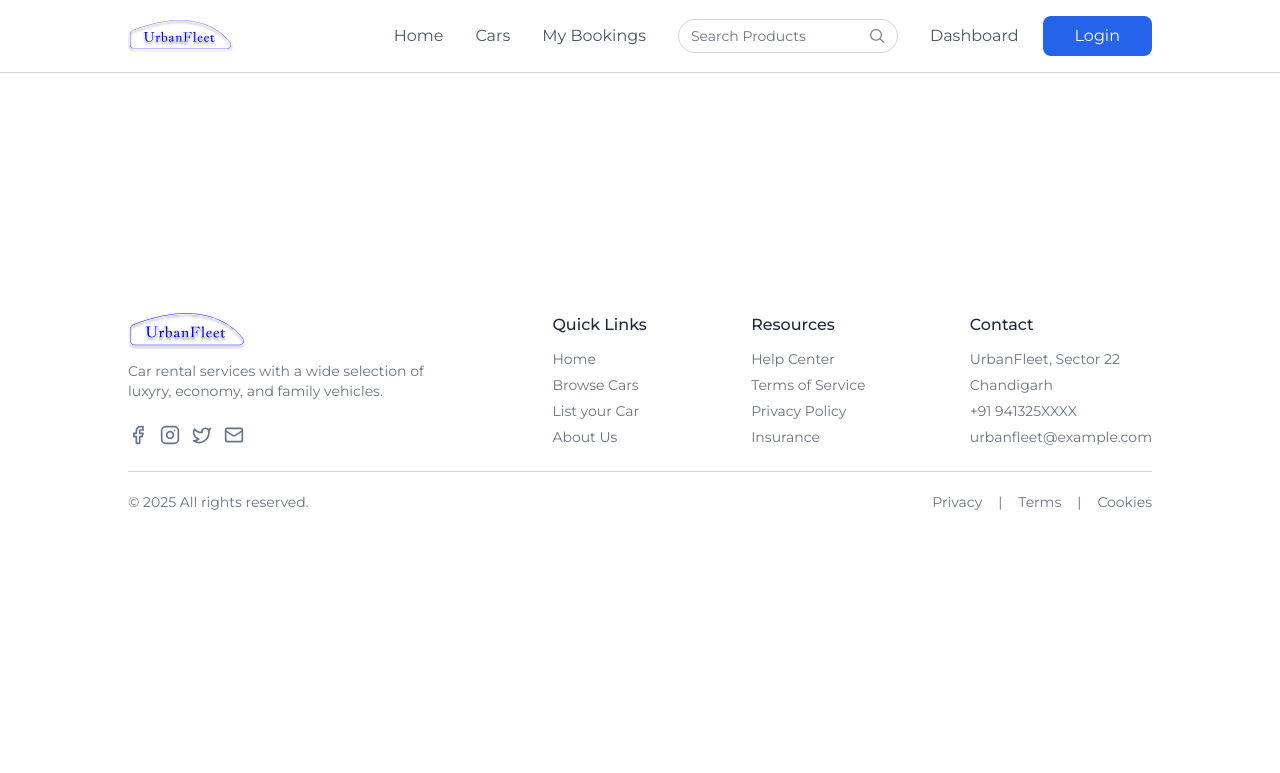
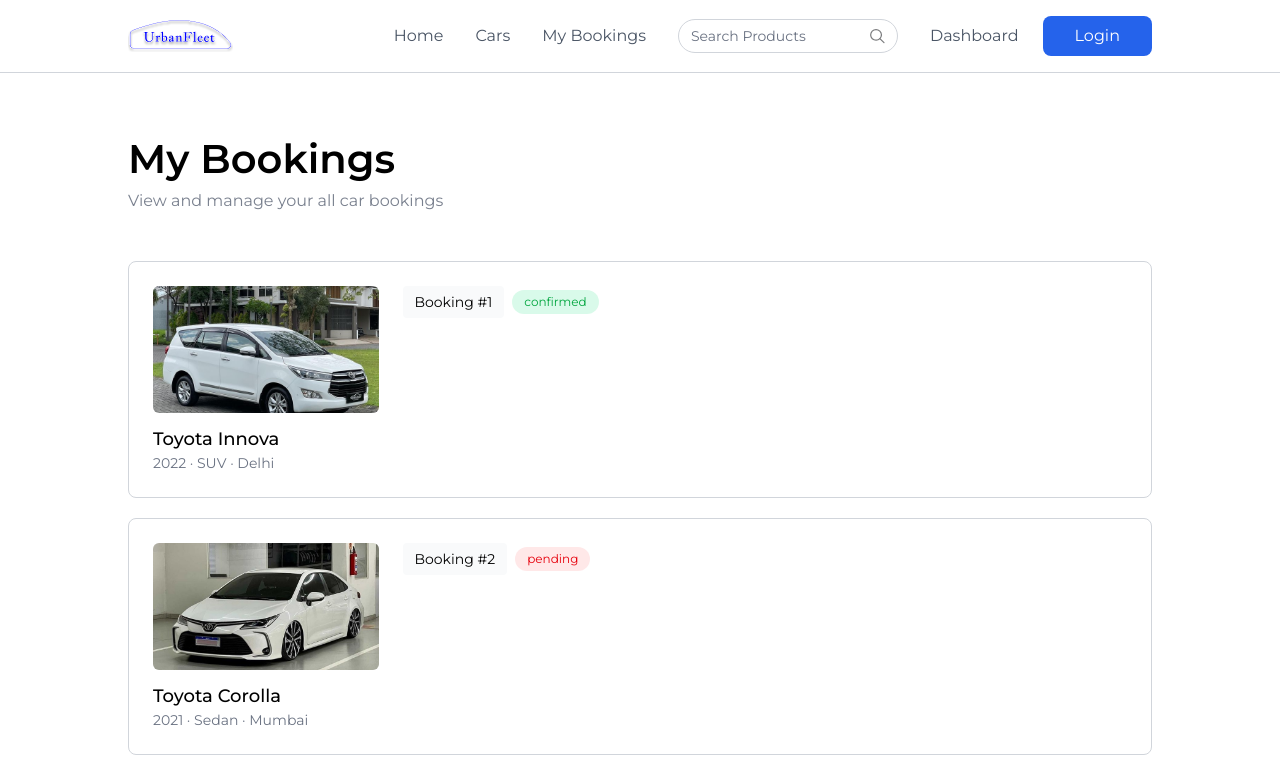
Before and after one commit to 8anu/UrbanFleet, a React (Vite) app in the folder client/: page /my-bookings in a window 1280 px wide. Shown: the top 773 px of the page. Built offline with nearby package versions, Linux system fonts and the light colour scheme.

Commit message:
Updated the car details, car list and my bookings page

```diff
--- a/client/src/assets/assets.js
+++ b/client/src/assets/assets.js
@@ -123,7 +123,7 @@
         "transmission": "Semi-Automatic",
         "pricePerDay": 2000,
         "location": "Delhi",
-        "description": "This is family suv produced by toyota. The Innova made it's debut in 2008.",
+        "description": "This is family suv produced by toyota. The Innova made it's debut in 2008. A very confortable and family friendly car with great mileage.",
         "isAvaliable": true,
         "createdAt": "2025-04-16T07:26:56.215Z",
     },
--- /dev/null
+++ b/client/src/components/Loader.jsx
@@ -0,0 +1,13 @@
+import React from 'react'
+
+const Loader = () => {
+  return (
+    <div className='flex justify-center items-center h-[80vh]'>
+        <div className='animate-spin rounded-full h-14 w-14 border-4 border-gray-300
+        border-t-primary'></div>
+
+    </div>
+  )
+}
+
+export default Loader
--- a/client/src/pages/CarDetails.jsx
+++ b/client/src/pages/CarDetails.jsx
@@ -1,11 +1,125 @@
-import React from 'react'
+import React, { useEffect, useState } from 'react'
+import { useNavigate, useParams } from 'react-router-dom';
+import { assets, dummyCarData } from '../assets/assets';
+import Loader from '../components/Loader';
 
 const CarDetails = () => {
-  return (
-    <div>
+
+  const {id} = useParams()
+  const navigate = useNavigate()
+
+  const [car, setCar] = useState(null)
+
+  const handleSubmit = async (e) => {
+    e.preventDefault();
+  }
+
+
+  useEffect(()=> {
+    setCar(dummyCarData.find(car => car._id === id))
+  }, [id])
+
+  return car ? (
+    <div className='px-6 md:px-16 lg:px-24 xl:px-32 mt-16'>
+    <button onClick={()=> navigate(-1)} className='flex items-center gap-2 mb-6 text-gray-500 cursor-pointer'>
+      <img src={assets.arrow_icon} alt="" className='rotate-180 opacity-65' />
+      Back to all Cars
+      </button>
+
+    <div className='grid grid-cols-1 lg:grid-cols-3 gap-8 lg:gap-12'>
+
+      {/* Left section - car images and details*/}
+
+      <div className='lg:col-span-2'>
+        <img src={car.image} alt=""  className='w-full h-auto md:max-h-100
+        object-cover rounded-xl mb-6 shadow-md' />
+
+        <div className='space-y-6'>
+          <div>
+            <h1 className='text-3xl font-bold'>{car.brand} {car.model}</h1>
+            <p className='text-gray-500 text-lg'>{car.category} · {car.year} </p>
+          </div>
+          <hr className='border-borderColor my-6'/>
+          <div className='grid grid-cols-2 sm:grid-cols-4 gap-4'>
+            {[
+              {icon: assets.users_icon, text: `${car.seating_capacity} Seats`},
+              {icon: assets.fuel_icon, text: car.fuel_type},
+              {icon: assets.car_icon, text: car.transmission},
+              {icon: assets.location_icon, text: car.location},
+            ].map(({icon, text}) => (
+              <div key={text} className='flex flex-col items-center bg-light p-4 rounded-lg'>
+                <img src={icon} alt="" className='h-5 mb-2' />
+              {text}
+              </div>
+            ))}
+          </div>
+
+
+         { /* Description */}
+
+          <div>
+            <h1 className='text-xl font-medium mb-3'>Description</h1>
+            <p className='text-gray-500'>{car.description}</p>
+          </div>
+
+        {  /*Features */}
+
+
+          <div>
+            <h1 className='text-xl font-medium mb-3'> Features</h1>
+            <ul className='grid grid-cols-1 sm:grid-cols-2 gap-2'>
+              {
+                ["360 Camera", "Bluetooth", "GPS", "Ventilated Seats", "Air-conditioning", "ABS"].map((item)=> (
+                  <li key={item} className='flex items-center tex-gray-500'>
+                    <img src={assets.check_icon} alt="" className='h-4 mr-2'/>
+                    {item}
+                  </li>
+                ))
+              }
+            </ul>
+
+            </div>
+
+        </div>
+      </div>
+
+      {/* Right section - booking form */}
+
+      <form className='shadow-lg h-max sticky top-18 rounded-xl p-6 space-y-6 text-gray-500'>
+
+        <p className='flex items-center justify-between text-2xl text-gray-800 font-semibold'>
+
+          RS. {car.pricePerDay}<span className='text-base text-gray-400 font-normal'>per day</span>
+        </p>
+
+        <hr className='border-borderColor my-6' />
+
+        <div className='flex flex-col gap-2'>
+          <label htmlFor="pickup-date">Pickup Date</label>
+
+          <input type='date'  className='border border-borderColor px-3 py-2 rounded-lg'
+          required id= 'pickup-date' min= {new Date().toISOString().split('T')[0]}/>
+        </div>
+
+         <div className='flex flex-col gap-2'>
+          <label htmlFor="return-date">Return Date</label>
+
+          <input type='date' className='border border-borderColor px-3 py-2 rounded-lg'
+          required id= 'return-date' />
+        </div>
+
+        <button className='w-full bg-primary hover:bg-primary-dull
+        transition-all py-3 font-medium text-white rounded-xl cursor-pointer'>Book Now</button>
+
+
+        <p className='text-center text-sm'>No credit card required to reserve</p>
+
+      </form>
 
     </div>
-  )
+
+    </div>
+  ) : <Loader />
 }
 
 export default CarDetails
--- a/client/src/pages/Cars.jsx
+++ b/client/src/pages/Cars.jsx
@@ -1,8 +1,44 @@
-import React from 'react'
+import React, { useState } from 'react'
+import Title from '../components/Title'
+import { assets, dummyCarData } from '../assets/assets'
+import CarCard from '../components/CarCard'
 
 const Cars = () => {
+
+const [input, setInput] = useState('')
+
   return (
     <div>
+
+      <div className='flex flex-col items-center py-20 bg-light max-md:px-4'>
+        <Title title='Available Cars' subtitle='Browse our selection of vehicles
+        available for your next adventure' />
+
+
+      <div className='flex items-center bg-white px-4 mt-6 max-w-140
+      w-full h-12 rounded-full shadow'>
+        <img src={assets.search_icon} alt="" className='w-4.5 h-4.5 mr-2'/>
+
+        <input onClick={(e)=> setInput(e.target.value)} value={input} type="text" placeholder='Search by name, model, or features'
+        className='w-full h-full outline-non text-gray-500'/>
+
+        <img src={assets.filter_icon} alt="" className='w-4.5 h-4.5 ml-2'/>
+      </div>
+    </div>
+
+      <div className='px-6 md:px-16 lg:px-24 xl:px-32'>
+        <p className='text-gray-500 xl:px-20 max-w-7xl mx-auto' >Showing {dummyCarData.length} Cars</p>
+
+        <div className='grid grid-cols-1 sm:"grid-cols-2 lg:grid-cols-3 gap-8 mt-4
+        xl:px-20 max-w-7xl mx-auto'>
+          {dummyCarData.map((car, index)=>(
+            <div key={index}>
+              <CarCard car={car} />
+            </div>
+          ))}
+        </div>
+
+      </div>
 
     </div>
   )
--- a/client/src/pages/MyBookings.jsx
+++ b/client/src/pages/MyBookings.jsx
@@ -1,8 +1,66 @@
-import React from 'react'
+import React, { useEffect, useState } from 'react'
+import { dummyMyBookingsData } from '../assets/assets'
+import Title from '../components/Title'
 
 const MyBookings = () => {
+
+  const [bookings, setBookings] = useState([])
+
+  const fetchMyBookings = async() => {
+    setBookings(dummyMyBookingsData)
+  }
+
+
+  useEffect(()=>{
+    fetchMyBookings();
+  },[])
+
   return (
-    <div>
+    <div className='px-6 md:px-16 lg:px-24 xl:px-32 2xl:px-48
+    mt-16 text-sm max-w-7xl'>
+
+      <Title title='My Bookings'
+      subtitle = 'View and manage your all car bookings'
+      align="left" />
+
+      <div>
+        {bookings.map((booking, index)=>(
+          <div key={booking._id} className='grid grid-cols-1 md:grid-cols-4 gap-6 p-6
+           border border-borderColor rounded-lg mt-5 first:mt-12'>
+
+
+            {/*car image and thier info*/}
+
+            <div className='md:col-span-1'>
+              <div className='rounded-md overflow-hidden mb-3'>
+                <img src={booking.car.image} alt=""  className='w-full h-auto aspect-video object-cover' />
+              </div>
+
+
+              <p className='text-lg font-medium mt-2'>
+                {booking.car.brand} {booking.car.model}
+                </p>
+
+              <p className='text-gray-500'>
+                {booking.car.year} · {booking.car.category} · {booking.car.location}
+              </p>
+
+            </div>
+
+            {/*booking details*/}
+
+            <div className='md:col-span-2'>
+              <div className='flex items-center gap-2'>
+              <p className='px-3 py-1.5 bg-light rounded'> Booking #{index+1}</p>
+              <p className={`px-3 py-1 text-xs rounded-full ${booking.status === 'confirmed'
+                ? 'bg-green-400/15 text-green-600' : 'bg-red-400/15 text-red-600'}`}>
+                {booking.status}</p>
+              </div>
+            </div>
+
+          </div>
+        ))}
+      </div>
 
     </div>
   )
```
Also changed, not shown: client/src/assets/car_image1.png, client/src/assets/car_image2.png.
